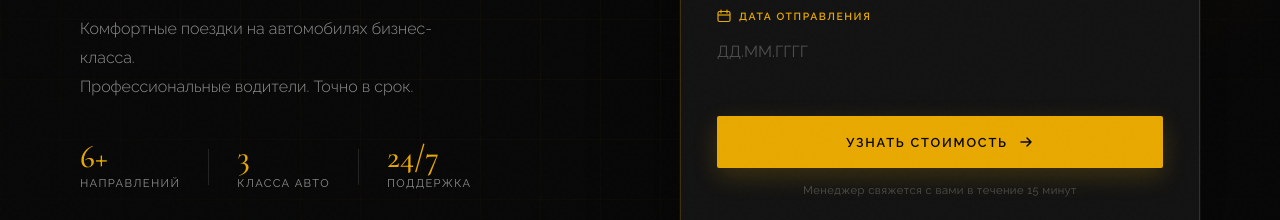
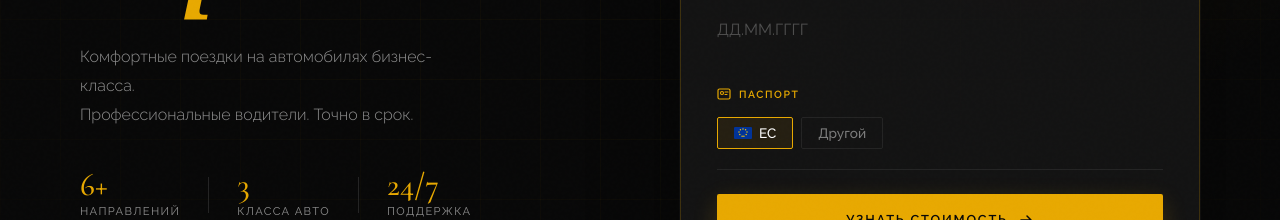
Before and after one commit to nekromant322/amber-transfer, a Next.js app in the folder frontend/: page / in a window 1280 px wide. Shown: the part 461-681 px from the top of the page. Built offline with nearby package versions, Linux system fonts and the light colour scheme; no server answers.

Commit message:
fix: recompute city suggestions from scratch on exclude change; add passport selector

```diff
--- a/frontend/src/components/BookingWidget.jsx
+++ b/frontend/src/components/BookingWidget.jsx
@@ -14,6 +14,7 @@ export default function BookingWidget() {
   const [from, setFrom] = useState('')
   const [to, setTo] = useState('')
   const [date, setDate] = useState('')
+  const [passport, setPassport] = useState('eu')
 
   return (
     <div className={styles.widget}>
@@ -91,6 +92,49 @@ export default function BookingWidget() {
         </div>
       </div>
 
+        <div className={styles.field}>
+          <label className={styles.fieldLabel}>
+            <span className={styles.fieldIcon}>
+              <svg width="14" height="14" viewBox="0 0 14 14" fill="none">
+                <rect x="1" y="2" width="12" height="10" rx="1.5" stroke="currentColor" strokeWidth="1.2"/>
+                <circle cx="5" cy="6" r="1.5" stroke="currentColor" strokeWidth="1.1"/>
+                <path d="M8 5h3M8 7.5h2" stroke="currentColor" strokeWidth="1.1" strokeLinecap="round"/>
+              </svg>
+            </span>
+            Паспорт
+          </label>
+          <div className={styles.passportToggle}>
+            <button
+              className={`${styles.passportBtn} ${passport === 'eu' ? styles.passportBtnActive : ''}`}
+              onClick={() => setPassport('eu')}
+              type="button"
+            >
+              <svg width="18" height="12" viewBox="0 0 18 12" xmlns="http://www.w3.org/2000/svg">
+                <rect width="18" height="12" rx="1" fill="#003399"/>
+                <g fill="#FFCC00">
+                  <circle cx="9" cy="2" r="0.7"/>
+                  <circle cx="11.6" cy="2.8" r="0.7"/>
+                  <circle cx="13" cy="5" r="0.7"/>
+                  <circle cx="12.2" cy="7.5" r="0.7"/>
+                  <circle cx="9.9" cy="9.3" r="0.7"/>
+                  <circle cx="8.1" cy="9.3" r="0.7"/>
+                  <circle cx="5.8" cy="7.5" r="0.7"/>
+                  <circle cx="5" cy="5" r="0.7"/>
+                  <circle cx="6.4" cy="2.8" r="0.7"/>
+                </g>
+              </svg>
+              ЕС
+            </button>
+            <button
+              className={`${styles.passportBtn} ${passport === 'other' ? styles.passportBtnActive : ''}`}
+              onClick={() => setPassport('other')}
+              type="button"
+            >
+              Другой
+            </button>
+          </div>
+        </div>
+
       <button className={styles.submitBtn}>
         <span>Узнать стоимость</span>
         <svg width="16" height="16" viewBox="0 0 16 16" fill="none">
--- a/frontend/src/components/BookingWidget.module.css
+++ b/frontend/src/components/BookingWidget.module.css
@@ -185,6 +185,39 @@
   color: var(--amber);
 }
 
+.passportToggle {
+  display: flex;
+  gap: 8px;
+  padding: 4px 0;
+}
+
+.passportBtn {
+  display: flex;
+  align-items: center;
+  gap: 7px;
+  padding: 7px 16px;
+  border-radius: 2px;
+  border: 1px solid var(--black-border);
+  background: transparent;
+  color: rgba(255,255,255,0.45);
+  font-family: var(--font-body);
+  font-size: 0.85rem;
+  font-weight: 500;
+  cursor: pointer;
+  transition: border-color 0.2s, color 0.2s, background 0.2s;
+}
+
+.passportBtn:hover {
+  border-color: rgba(232,169,0,0.4);
+  color: rgba(255,255,255,0.75);
+}
+
+.passportBtnActive {
+  border-color: var(--amber);
+  color: var(--white);
+  background: rgba(232,169,0,0.08);
+}
+
 .submitBtn {
   width: 100%;
   display: flex;
--- a/frontend/src/components/CityInput.jsx
+++ b/frontend/src/components/CityInput.jsx
@@ -39,8 +39,19 @@ export default function CityInput({ placeholder, value, onChange, exclude }) {
   const filter = (list) => exclude ? list.filter(c => c !== exclude) : list
 
   useEffect(() => {
-    setSuggestions(prev => prev.filter(c => c !== exclude))
-  }, [exclude])
+    if (!query) {
+      setSuggestions(exclude ? DEFAULTS.filter(c => c !== exclude) : DEFAULTS)
+    } else {
+      const lower = query.toLowerCase()
+      setSuggestions(
+        allCities
+          .filter(c => c.ru.toLowerCase().includes(lower) || c.lat.toLowerCase().includes(lower))
+          .filter(c => c.ru !== exclude)
+          .slice(0, 8)
+          .map(c => c.ru)
+      )
+    }
+  }, [exclude, allCities])
 
   const handleFocus = () => {
     if (!query) setSuggestions(filter(DEFAULTS))
```
